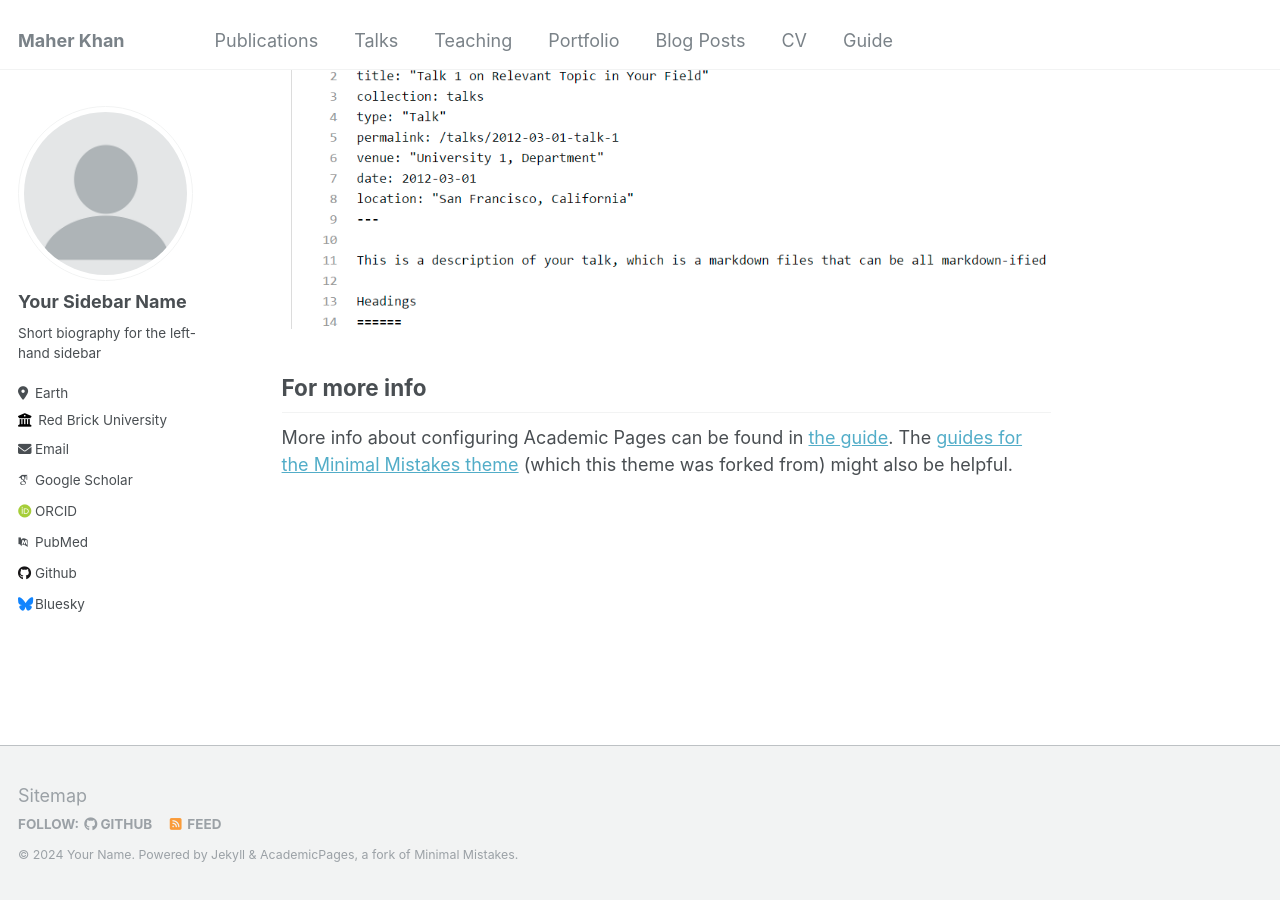
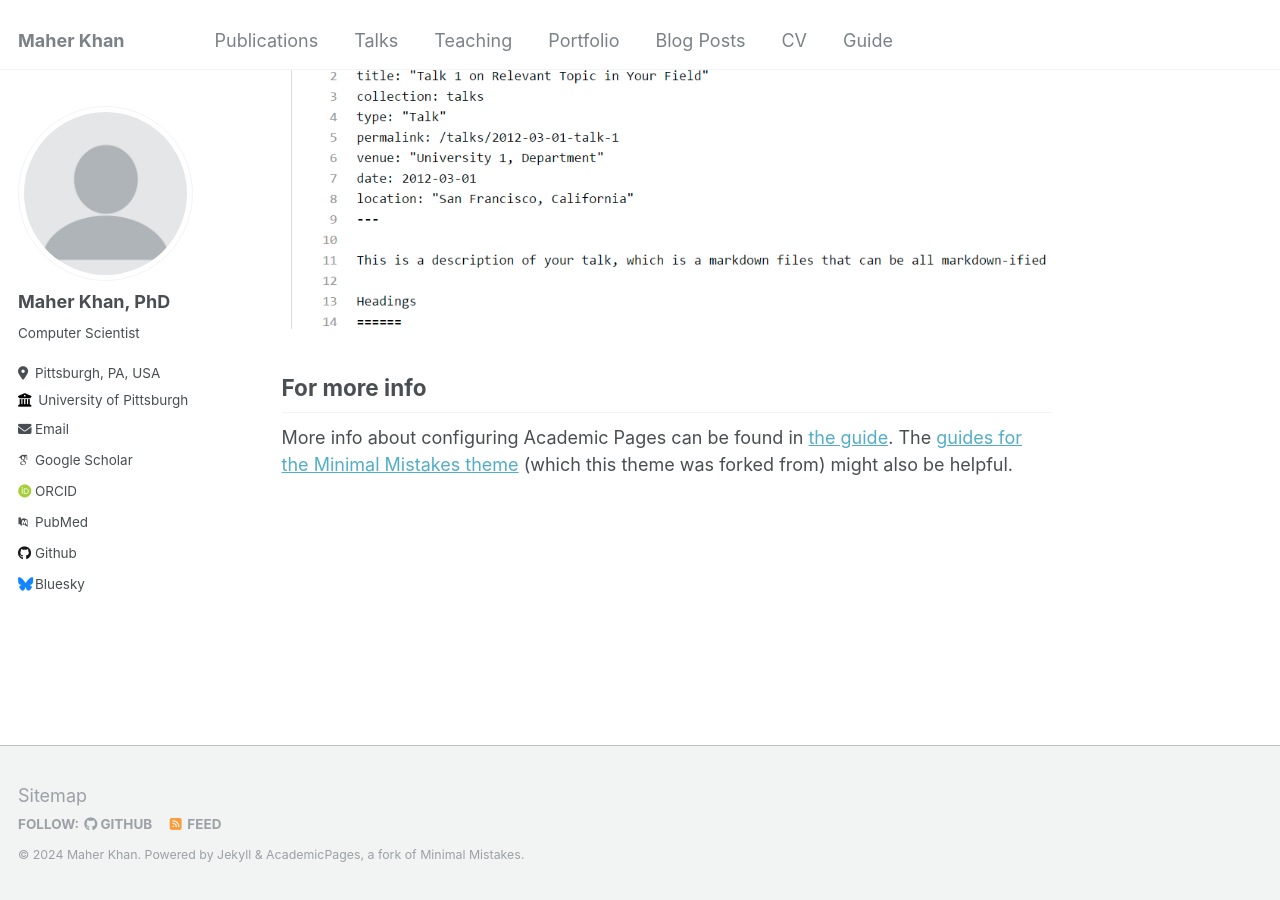
Before and after one commit to maher460/maher460.github.io, a Jekyll site: the page built from _pages/about.md, in a window 1280 px wide and 900 px high, scrolled down 2660 px. Built offline with Jekyll 4.4.1, drawn with Linux system fonts in a browser that asks for light colours; some web fonts are replaced.

Commit message:
Update _config.yml

```diff
--- a/_config.yml
+++ b/_config.yml
@@ -10,7 +10,7 @@
 locale                   : "en-US"
 title                    : "Maher Khan"
 title_separator          : "-"
-name                     : &name "Your Name"
+name                     : &name "Maher Khan"
 description              : &description "personal description"
 url                      : https://maher460.github.io # the base hostname & protocol for your site e.g. "https://mmistakes.github.io"
 baseurl                  : "" # the subpath of your site, e.g. "/blog"
@@ -22,13 +22,13 @@ repository               : "maher460/maher460.github.io"
 author:
   # Biographic information
   avatar           : "profile.png"
-  name             : "Your Sidebar Name"
+  name             : "Maher Khan, PhD"
   pronouns         : # example: "she/her"
-  bio              : "Short biography for the left-hand sidebar"
-  location         : "Earth"
-  employer         : "Red Brick University"
+  bio              : "Computer Scientist"
+  location         : "Pittsburgh, PA, USA"
+  employer         : "University of Pittsburgh"
   uri              : # URL
-  email            : "none@example.org"
+  email            : "maherkhan@pitt.edu"
 
   # Academic websites
   arxiv            : # URL - Update with the correct link to your profile
```
